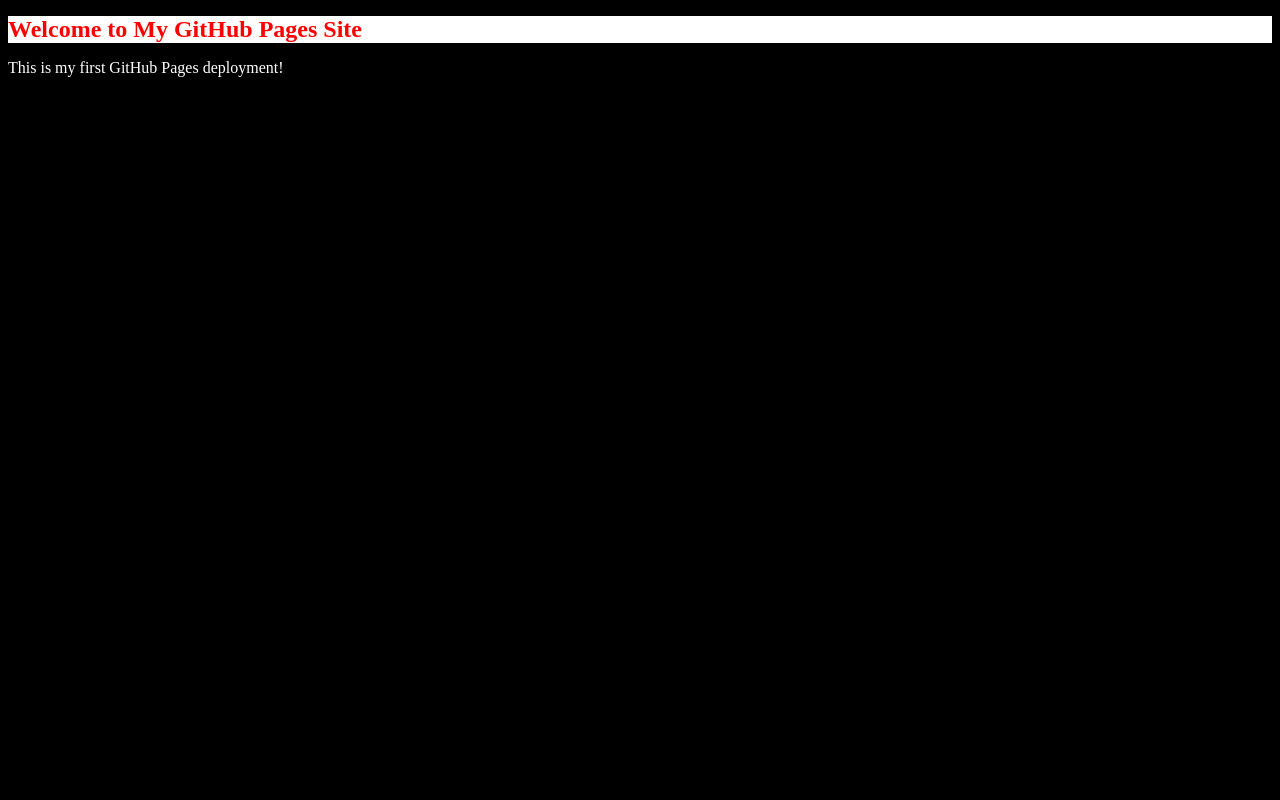
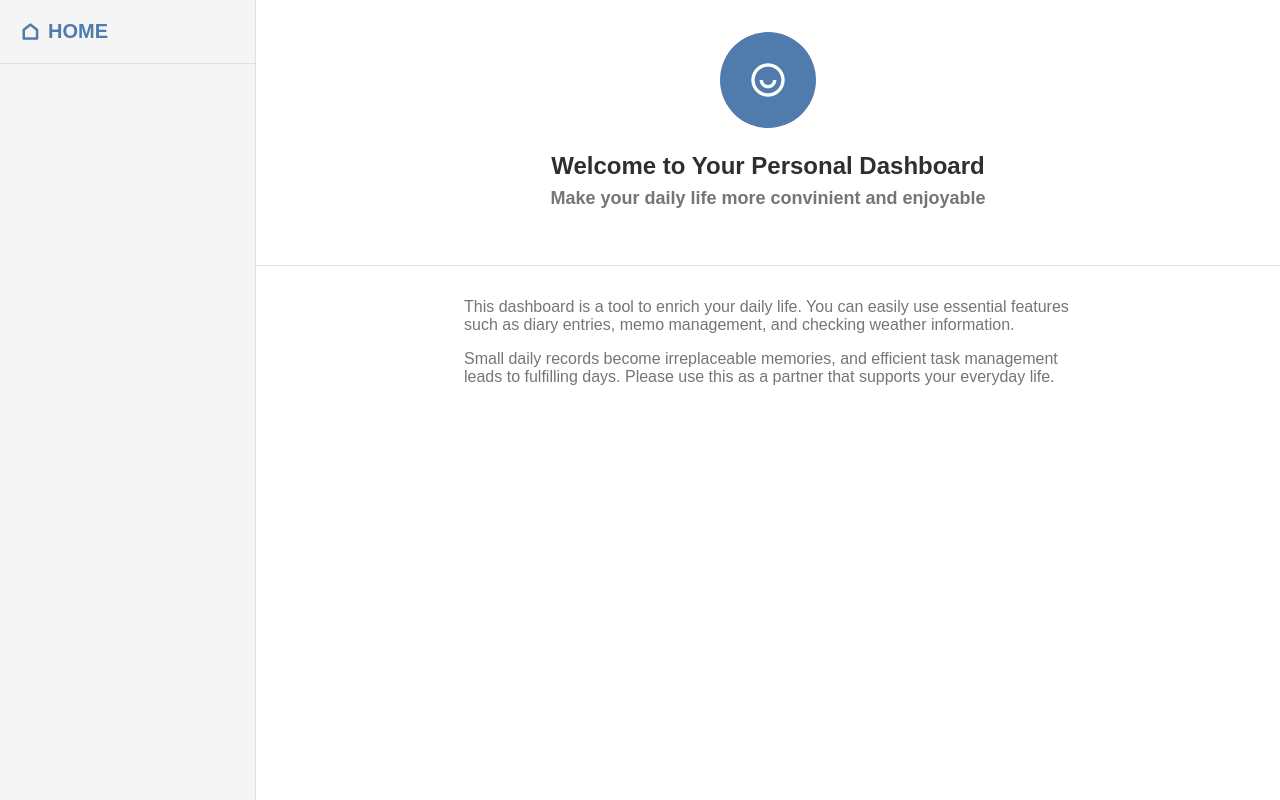
Before and after one commit to RM483/my-first-web-app, a plain HTML site: page index.html in a window 1280 px wide. Drawn offline with nearby package versions, Linux system fonts and the light colour scheme.

Commit message:
Add files via upload
replace all files with new ones.

```diff
--- a/index.html
+++ b/index.html
@@ -3,11 +3,48 @@
   <head>
     <meta charset="UTF-8" />
     <meta name="viewport" content="width=device-width, initial-scale=1.0" />
-    <title>My GitHub Pages Site</title>
-    <link rel="stylesheet" href="stylesheet.css" />
+    <title>Dashboard</title>
+    <link rel="stylesheet" href="style.css" />
+    <link
+      href="https://cdn.jsdelivr.net/npm/remixicon@4.5.0/fonts/remixicon.css"
+      rel="stylesheet"
+    />
   </head>
   <body>
-    <h1>Welcome to My GitHub Pages Site</h1>
-    <p>This is my first GitHub Pages deployment!</p>
+    <div class="dashboard-container">
+      <aside>
+        <header class="header-aside">
+          <a href="#" data-tab="home">
+            <span class="ri-home-line"></span>
+            HOME
+          </a>
+        </header>
+      </aside>
+      <main>
+        <section id="home">
+          <header class="header-main">
+            <div class="profile-icon">
+              <span class="ri-user-smile-line"></span>
+            </div>
+            <h1 class="title">Welcome to Your Personal Dashboard</h1>
+            <h3 class="subtitle">
+              Make your daily life more convinient and enjoyable
+            </h3>
+          </header>
+          <div class="message">
+            <p class="message-first">
+              This dashboard is a tool to enrich your daily life. You can easily
+              use essential features such as diary entries, memo management, and
+              checking weather information.
+            </p>
+            <p class="message-second">
+              Small daily records become irreplaceable memories, and efficient
+              task management leads to fulfilling days. Please use this as a
+              partner that supports your everyday life.
+            </p>
+          </div>
+        </section>
+      </main>
+    </div>
   </body>
 </html>
--- /dev/null
+++ b/style.css
@@ -0,0 +1,112 @@
+/* ブラウザで設定されているスタイルのリセット・共通設定 */
+/* 消さないでください */
+*,
+*::before,
+*::after {
+  box-sizing: border-box;
+}
+body,
+h1,
+h2,
+h3,
+p,
+ul,
+li,
+form,
+input,
+textarea,
+select,
+button {
+  margin: 0;
+  padding: 0;
+  font-family: sans-serif;
+}
+
+ul {
+  list-style: none;
+}
+/* スタイルのリセット終了 */
+
+/* サイドバーとメインコンテンツを包むための要素のスタイルを書いてください */
+.dashboard-container {
+  display: flex;
+  height: 100vh;
+}
+
+header {
+  border-bottom: 1px solid #e0e0e0;
+}
+
+/* サイドバーに関連するスタイルを書いてください */
+aside {
+  width: 256px;
+  flex-shrink: 0;
+  background-color: #f5f5f5;
+  border-right: 1px solid #e0e0e0;
+  display: flex;
+  flex-direction: column;
+  height: 100%;
+}
+
+.header-aside {
+  padding: 20px;
+}
+
+a {
+  font-size: 1.25rem;
+  font-weight: 600;
+  color: #4f7cac;
+  display: flex;
+  align-items: center;
+  gap: 8px;
+  text-decoration: none;
+}
+
+/* メインコンテンツに関連するスタイルを書いてください */
+main {
+  flex: 1;
+}
+
+.header-main {
+  background-color: white;
+  padding: 32px;
+  text-align: center;
+}
+
+.profile-icon {
+  width: 96px;
+  height: 96px;
+  background-color: #4f7cac;
+  border-radius: 50%;
+  display: flex;
+  justify-content: center;
+  align-items: center;
+  margin: 0 auto 24px auto;
+  font-size: 2.5rem;
+  color: white;
+}
+
+.title {
+  font-size: 1.5rem;
+  font-weight: 600;
+  color: #2f2f2f;
+  margin-bottom: 8px;
+}
+
+.subtitle {
+  font-size: 1.125rem;
+  color: #757575;
+  margin-bottom: 24px;
+}
+
+.message {
+  max-width: 672px;
+  margin: 0 auto;
+  padding: 32px;
+  color: #757575;
+  margin-bottom: 16px;
+}
+
+.message-first {
+  margin-bottom: 16px;
+}
```
